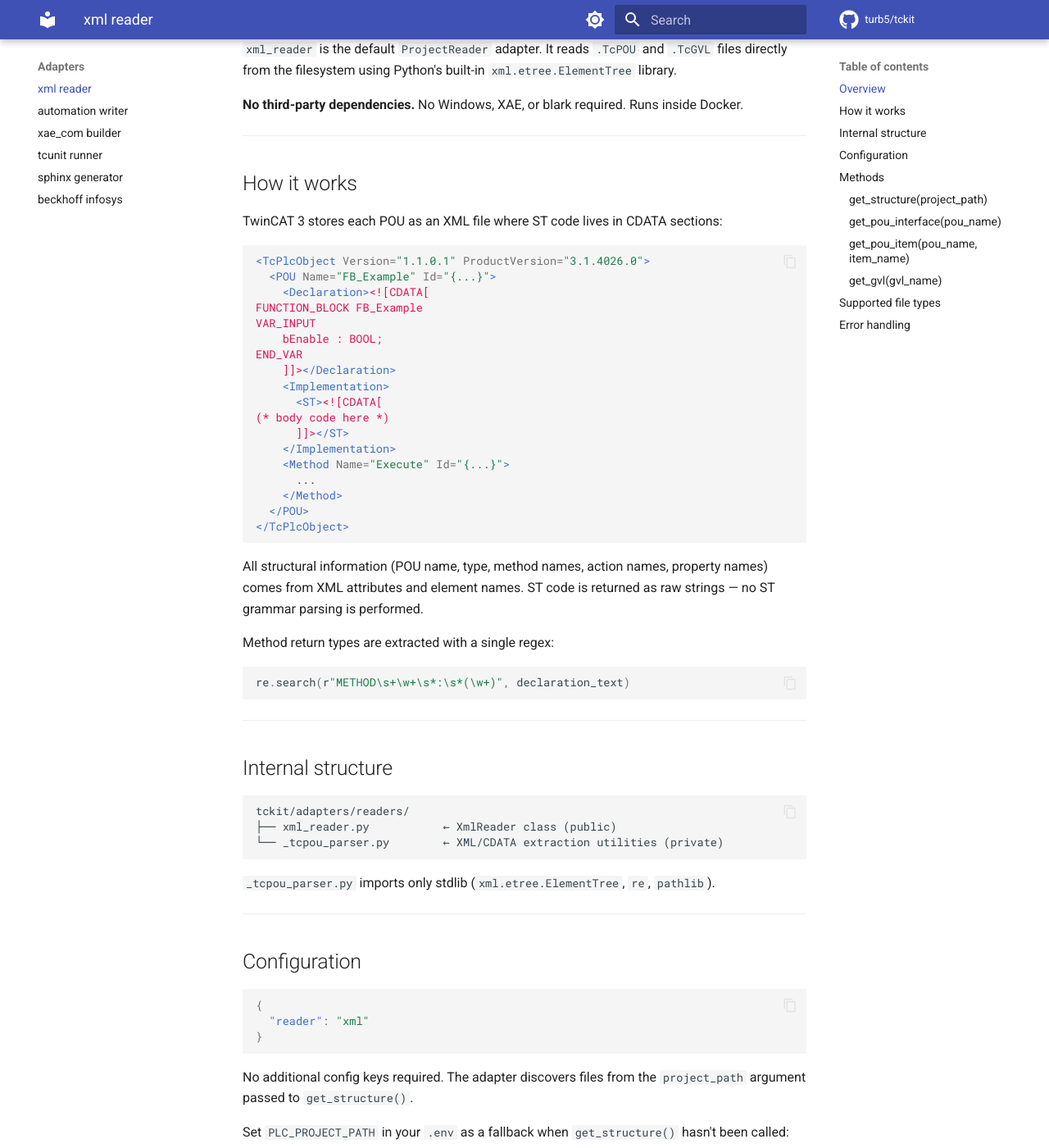
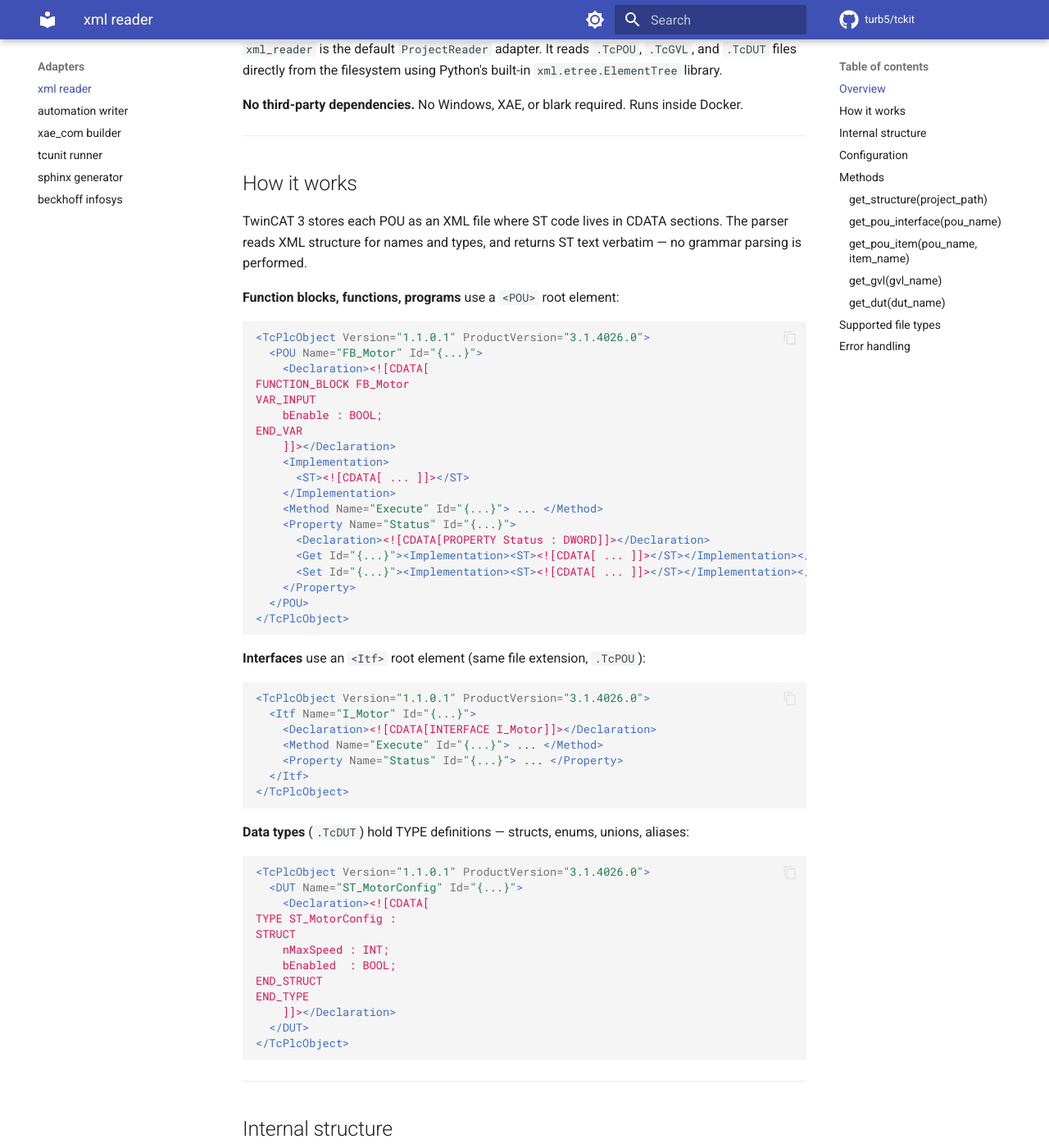
Before and after one commit to georgeturneruk/tckit, an MkDocs documentation site: the page built from docs/content/adapters/xml-reader.md, in a window 1280 px wide and 1400 px high, scrolled down 374 px. Shown: the whole window at 82% size. Built offline with MkDocs 1.6.1 and Material for MkDocs 9.7.7, drawn with Linux system fonts in a browser that asks for light colours; comment, search, counter and statistics services are not loaded; some of the changed text lies outside the part shown.

Commit message:
docs: update README, xml-reader, and ports docs to reflect Phase 1 completion
- README: fix docs link to tckit.org, mark Phase 1 complete
- xml-reader.md: add interfaces, property Get/Set, and DUT sections
- ports.md: add get_dut() to ProjectReader method table
- index.md: update capability table with Phase 1 status
- CLAUDE.md: add get_dut() to quick reference

````diff
--- a/docs/content/adapters/xml-reader.md
+++ b/docs/content/adapters/xml-reader.md
@@ -8,7 +8,7 @@
 
 ## Overview
 
-`xml_reader` is the default `ProjectReader` adapter. It reads `.TcPOU` and `.TcGVL` files directly from the filesystem using Python's built-in `xml.etree.ElementTree` library.
+`xml_reader` is the default `ProjectReader` adapter. It reads `.TcPOU`, `.TcGVL`, and `.TcDUT` files directly from the filesystem using Python's built-in `xml.etree.ElementTree` library.
 
 **No third-party dependencies.** No Windows, XAE, or blark required. Runs inside Docker.
 
@@ -16,35 +16,59 @@
 
 ## How it works
 
-TwinCAT 3 stores each POU as an XML file where ST code lives in CDATA sections:
+TwinCAT 3 stores each POU as an XML file where ST code lives in CDATA sections. The parser reads XML structure for names and types, and returns ST text verbatim — no grammar parsing is performed.
+
+**Function blocks, functions, programs** use a `<POU>` root element:
 
 ```xml
 <TcPlcObject Version="1.1.0.1" ProductVersion="3.1.4026.0">
-  <POU Name="FB_Example" Id="{...}">
+  <POU Name="FB_Motor" Id="{...}">
     <Declaration><![CDATA[
-FUNCTION_BLOCK FB_Example
+FUNCTION_BLOCK FB_Motor
 VAR_INPUT
     bEnable : BOOL;
 END_VAR
     ]]></Declaration>
     <Implementation>
-      <ST><![CDATA[
-(* body code here *)
-      ]]></ST>
+      <ST><![CDATA[ ... ]]></ST>
     </Implementation>
-    <Method Name="Execute" Id="{...}">
-      ...
-    </Method>
+    <Method Name="Execute" Id="{...}"> ... </Method>
+    <Property Name="Status" Id="{...}">
+      <Declaration><![CDATA[PROPERTY Status : DWORD]]></Declaration>
+      <Get Id="{...}"><Implementation><ST><![CDATA[ ... ]]></ST></Implementation></Get>
+      <Set Id="{...}"><Implementation><ST><![CDATA[ ... ]]></ST></Implementation></Set>
+    </Property>
   </POU>
 </TcPlcObject>
 ```
 
-All structural information (POU name, type, method names, action names, property names) comes from XML attributes and element names. ST code is returned as raw strings — no ST grammar parsing is performed.
+**Interfaces** use an `<Itf>` root element (same file extension, `.TcPOU`):
 
-Method return types are extracted with a single regex:
+```xml
+<TcPlcObject Version="1.1.0.1" ProductVersion="3.1.4026.0">
+  <Itf Name="I_Motor" Id="{...}">
+    <Declaration><![CDATA[INTERFACE I_Motor]]></Declaration>
+    <Method Name="Execute" Id="{...}"> ... </Method>
+    <Property Name="Status" Id="{...}"> ... </Property>
+  </Itf>
+</TcPlcObject>
+```
 
-```python
-re.search(r"METHOD\s+\w+\s*:\s*(\w+)", declaration_text)
+**Data types** (`.TcDUT`) hold TYPE definitions — structs, enums, unions, aliases:
+
+```xml
+<TcPlcObject Version="1.1.0.1" ProductVersion="3.1.4026.0">
+  <DUT Name="ST_MotorConfig" Id="{...}">
+    <Declaration><![CDATA[
+TYPE ST_MotorConfig :
+STRUCT
+    nMaxSpeed : INT;
+    bEnabled  : BOOL;
+END_STRUCT
+END_TYPE
+    ]]></Declaration>
+  </DUT>
+</TcPlcObject>
 ```
 
 ---
@@ -69,9 +93,7 @@
 }
 ```
 
-No additional config keys required. The adapter discovers files from the `project_path` argument passed to `get_structure()`.
-
-Set `PLC_PROJECT_PATH` in your `.env` as a fallback when `get_structure()` hasn't been called:
+Set `PLC_PROJECT_PATH` in your `.env` as a fallback when `get_structure()` hasn't been called yet:
 
 ```env
 PLC_PROJECT_PATH=/path/to/my/plc/project
@@ -83,34 +105,54 @@
 
 ### `get_structure(project_path)`
 
-Recursively scans `project_path` for `*.TcPOU` and `*.TcGVL` files. Populates an internal file index (name → path) reused by all subsequent calls.
+Recursively scans `project_path` for `*.TcPOU`, `*.TcGVL`, and `*.TcDUT` files. Populates an internal file index (name → path) reused by all subsequent calls.
 
 ```python
 structure = reader.get_structure("/projects/MyPLC")
 # structure.pous → [POURef(name="FB_Motor", pou_type=FUNCTION_BLOCK, ...), ...]
 # structure.gvls → ["GVL_Params", ...]
+# structure.duts → ["ST_MotorConfig", "E_State", ...]
 ```
 
 ### `get_pou_interface(pou_name)`
 
-Returns declarations and method signatures for a POU. Does **not** return method bodies.
+Returns declarations and method/property signatures for any POU or interface. Does **not** return method or property bodies.
 
 ```python
 interface = reader.get_pou_interface("FB_Motor")
 # interface.declaration   → VAR_INPUT / VAR_OUTPUT block as raw ST text
+# interface.pou_type      → POUType.FUNCTION_BLOCK
 # interface.methods       → [MethodSignature(name="Execute", return_type="BOOL", ...)]
-# interface.actions       → ["Action1", ...]
-# interface.properties    → ["Status", ...]
+# interface.properties    → [PropertySignature(name="Status", return_type="DWORD",
+#                                              has_get=True, has_set=True, ...)]
+# interface.actions       → ["ActionName", ...]
+
+interface = reader.get_pou_interface("I_Motor")
+# interface.pou_type      → POUType.INTERFACE
 ```
 
 ### `get_pou_item(pou_name, item_name)`
 
-Returns the declaration and body of a single method or action. Use this when you only need one method — never fetch the full POU.
+Returns the declaration and body of a single method, action, or property accessor. Use this when you only need one item — never fetch the full POU.
 
 ```python
+# Method or action
 item = reader.get_pou_item("FB_Motor", "Execute")
 # item.declaration → METHOD header + VAR_INPUT block
 # item.body        → ST implementation code
+
+# Property getter
+item = reader.get_pou_item("FB_Motor", "Status.Get")
+# item.body → getter ST code
+
+# Property setter
+item = reader.get_pou_item("FB_Motor", "Status.Set")
+# item.body → setter ST code
+
+# Property header only (no body)
+item = reader.get_pou_item("FB_Motor", "Status")
+# item.declaration → PROPERTY Status : DWORD
+# item.body        → ""
 ```
 
 ### `get_gvl(gvl_name)`
@@ -122,16 +164,30 @@
 # gvl.declaration → VAR_GLOBAL block as raw ST text
 ```
 
+### `get_dut(dut_name)`
+
+Returns the full TYPE definition of a Data Unit Type (struct, enum, union, alias).
+
+```python
+dut = reader.get_dut("ST_MotorConfig")
+# dut.declaration → TYPE ST_MotorConfig : STRUCT ... END_STRUCT END_TYPE
+
+dut = reader.get_dut("E_State")
+# dut.declaration → TYPE E_State : (Idle := 0, Running := 1, ...) END_TYPE
+```
+
 ---
 
 ## Supported file types
 
-| Extension | Element | Notes |
-|-----------|---------|-------|
-| `.TcPOU`  | `<POU>` | Function blocks, functions, programs, interfaces |
-| `.TcGVL`  | `<GVL>` | Global variable lists |
+| Extension | XML element | Contents |
+|-----------|-------------|----------|
+| `.TcPOU`  | `<POU>`     | Function blocks, functions, programs |
+| `.TcPOU`  | `<Itf>`     | Interfaces |
+| `.TcGVL`  | `<GVL>`     | Global variable lists |
+| `.TcDUT`  | `<DUT>`     | Structs, enums, unions, type aliases |
 
-Tasks (`.TcTTO`) are listed in the project structure but not parsed in Phase 1.
+Tasks (`.TcTTO`) are discovered by `get_structure()` but not parsed — task configuration is not needed for code reading.
 
 ---
 
@@ -140,8 +196,9 @@
 | Situation | Exception |
 |-----------|-----------|
 | `project_path` does not exist | `FileNotFoundError` |
-| POU/GVL name not in file index | `FileNotFoundError` |
+| POU/GVL/DUT name not in file index | `FileNotFoundError` |
 | File cannot be parsed as XML | `ValueError` |
-| Method/action name not found in POU | `FileNotFoundError` |
+| Method/action/property not found | `FileNotFoundError` |
+| Property accessor (`.Get`/`.Set`) not present | `FileNotFoundError` |
 
 Malformed ST code inside CDATA is never an error — it is returned as-is.
````
Also changed, not shown: CLAUDE.md (+1 -1 lines), docs/content/architecture/ports.md (+3 -0 lines), docs/content/index.md (+3 -3 lines), README.md.
